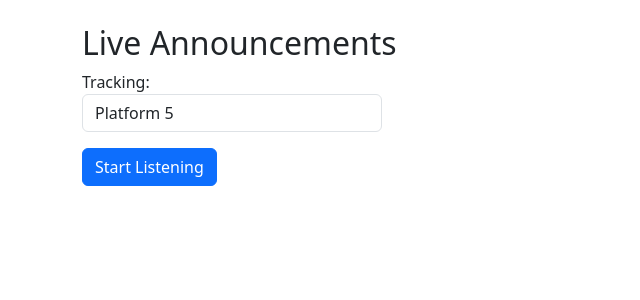
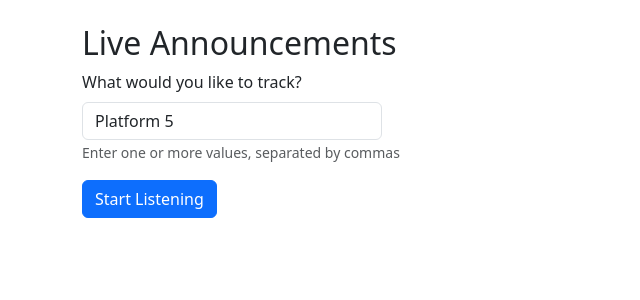
Before and after one commit to sahalasajad/clearvoice, a React (Vite) app: page /live-announcement in a window 1280 px wide. Shown: the top 300 px of the page, without its empty margins (0-640 px from the left). Built offline with nearby package versions, Linux system fonts and the light colour scheme.

Commit message:
fix: match multiple comma-separated tracking values in isRelevant()

```diff
--- a/src/logic/matching.js
+++ b/src/logic/matching.js
@@ -12,12 +12,12 @@ function levenshtein(a, b) {
   return dp[a.length][b.length];
 }
 
-export function isRelevant(transcript, selectedTracking) {
-  const normalize = (s) => s.toLowerCase().replace(/[^a-z0-9 ]/g, "").trim();
+const normalize = (s) => s.toLowerCase().replace(/[^a-z0-9 ]/g, "").trim();
+const isNumericToken = (s) => /\d/.test(s);
+
+function matchSingleItem(transcript, trackingItem) {
   const transcriptWords = normalize(transcript).split(" ");
-  const trackingWords = normalize(selectedTracking).split(" ");
-
-  const isNumericToken = (s) => /\d/.test(s);
+  const trackingWords = normalize(trackingItem).split(" ");
 
   return trackingWords.every(tWord =>
     transcriptWords.some(word => {
@@ -28,3 +28,12 @@ export function isRelevant(transcript, selectedTracking) {
     })
   );
 }
+
+export function isRelevant(transcript, selectedTracking) {
+  const trackingItems = selectedTracking
+    .split(",")
+    .map(s => s.trim())
+    .filter(Boolean);
+
+  return trackingItems.some(item => matchSingleItem(transcript, item));
+}
--- a/src/pages/LiveAnnouncement.jsx
+++ b/src/pages/LiveAnnouncement.jsx
@@ -17,16 +17,20 @@ export default function LiveAnnouncement() {
       <h2>Live Announcements</h2>
 
       <div className="mb-3">
-        <label>
-          Tracking:{" "}
+    <label htmlFor="tracking-input" className="form-label d-block">
+        What would you like to track?
+    </label>
     <input
+        id="tracking-input"
         className="form-control"
-            style={{ maxWidth: "300px", display: "inline-block" }}
+        style={{ maxWidth: "300px" }}
         value={selectedTracking}
         onChange={(e) => setSelectedTracking(e.target.value)}
-            placeholder="e.g. Platform 5"
+        placeholder="e.g. Platform 1, Gate A, Train 12034"
     />
-        </label>
+    <small className="form-text text-muted">
+        Enter one or more values, separated by commas
+    </small>
     </div>
 
       <button
```
Lines whose indentation alone changed are shown as unchanged.
